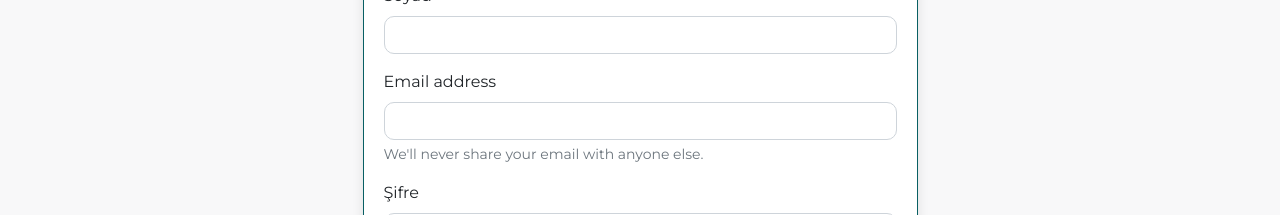
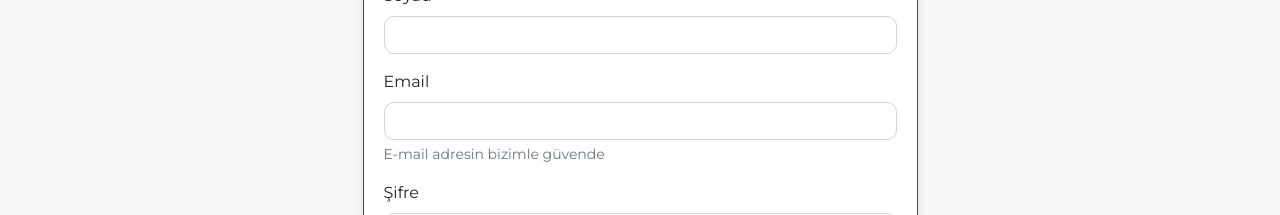
Before and after one commit to Oznursckn/Post-Overflow, a React (Create React App) app in the folder frontend/: page /register in a window 1280 px wide. Shown: the part 291-506 px from the top of the page. Built offline with nearby package versions, Linux system fonts and the light colour scheme.

Commit message:
uye olma eklendi

```diff
--- a/frontend/package.json
+++ b/frontend/package.json
@@ -40,5 +40,7 @@
       "last 1 firefox version",
       "last 1 safari version"
     ]
-  }
+  },
+
+  "proxy":"http://localhost:5000"
 }
--- a/frontend/src/components/News.jsx
+++ b/frontend/src/components/News.jsx
@@ -1,13 +1,30 @@
 import { Card, ListGroup } from "react-bootstrap";
+import axios from "axios";
+import { useEffect, useState } from "react";
 
 export default function News() {
+  const [news, setNews] = useState([]);
+  const [loading, setLoading] = useState(true);
+
+  useEffect(() => {
+    async function getNews() {
+      let response = await axios.get("/api/news");
+      setNews(response.data.filter(({ url }) => url !== null));
+      setLoading(false);
+    }
+    getNews();
+  }, []);
   return (
     <Card>
-      <Card.Header>News</Card.Header>
+      <Card.Header>Son Haberler</Card.Header>
       <ListGroup variant="flush">
-        <ListGroup.Item>Cras justo odio</ListGroup.Item>
-        <ListGroup.Item>Dapibus ac facilisis in</ListGroup.Item>
-        <ListGroup.Item>Vestibulum at eros</ListGroup.Item>
+        {loading
+          ? "loading"
+          : news.map(({ id, title, url }) => (
+              <a href={url} target="_blank" key={id}>
+                <ListGroup.Item>{title}</ListGroup.Item>
+              </a>
+            ))}
       </ListGroup>
     </Card>
   );
--- a/frontend/src/pages/Register.jsx
+++ b/frontend/src/pages/Register.jsx
@@ -1,18 +1,34 @@
 import { Card, Form, Button } from "react-bootstrap";
 import { useState } from "react";
+import { useHistory } from "react-router-dom";
+import axios from "axios";
 
 export default function Register() {
   const [email, setEmail] = useState("");
-  const [password1, setPassword1] = useState("");
+  const [password, setPassword] = useState("");
   const [password2, setPassword2] = useState("");
   const [name, setName] = useState("");
   const [lastName, setLastName] = useState("");
 
-  function controlPassword() {
-    if (password1 == password2) {
-      alert("şifreler eşleşiyor");
-    } else {
-      alert("şifreler eşleşmiyor");
+  const history = useHistory();
+
+  async function handleCreateUser(e) {
+    e.preventDefault();
+    if (password !== password2) {
+      alert("Şifreler eşleşmiyor");
+      return;
+    }
+
+    try {
+      await axios.post("/api/users", {
+        firstName: name,
+        lastName,
+        email,
+        password,
+      });
+      history.push("/login");
+    } catch (error) {
+      alert(error.response.data.message);
     }
   }
 
@@ -21,10 +37,11 @@ export default function Register() {
       <Card className=" register-card shadow">
         <Card.Body>
           <h1 className="text-center mb-3">Aramıza Katılın </h1>
-          <Form>
+          <Form onSubmit={handleCreateUser}>
             <Form.Group>
               <Form.Label>İsim</Form.Label>
               <Form.Control
+                required
                 type="text"
                 value={name}
                 onChange={(e) => setName(e.target.value)}
@@ -33,40 +50,48 @@ export default function Register() {
             <Form.Group>
               <Form.Label>Soyad</Form.Label>
               <Form.Control
+                required
                 type="text"
                 value={lastName}
                 onChange={(e) => setLastName(e.target.value)}
               />
             </Form.Group>
             <Form.Group controlId="formBasicEmail">
-              <Form.Label>Email address</Form.Label>
+              <Form.Label>Email</Form.Label>
               <Form.Control
+                required
                 type="email"
                 value={email}
                 onChange={(e) => setEmail(e.target.value)}
               />
               <Form.Text className="text-muted">
-                We'll never share your email with anyone else.
+                E-mail adresin bizimle güvende
               </Form.Text>
             </Form.Group>
 
             <Form.Group controlId="formBasicPassword">
               <Form.Label>Şifre</Form.Label>
               <Form.Control
+                required
+                minLength={6}
                 type="password"
-                value={password1}
-                onChange={(e) => setPassword1(e.target.value)}
+                value={password}
+                onChange={(e) => setPassword(e.target.value)}
               />
             </Form.Group>
             <Form.Group controlId="formBasicPassword">
               <Form.Label>Şifreyi Yeniden Gir</Form.Label>
               <Form.Control
+                required
+                minLength={6}
                 type="password"
                 value={password2}
                 onChange={(e) => setPassword2(e.target.value)}
               />
             </Form.Group>
-            <Button type="submit" className="w-100">Üye Ol</Button>
+            <Button type="submit" className="w-100">
+              Üye Ol
+            </Button>
           </Form>
         </Card.Body>
       </Card>
--- a/frontend/src/styles/theme.scss
+++ b/frontend/src/styles/theme.scss
@@ -11,7 +11,7 @@ $border-radius: 10px;
 //Renkler
 $primary: #085f63;
 $secondary: #49beb7;
-$link-color: #ff5959;
+$link-color: #49beb7;
 $light: white;
 
 $body-bg: #f8f8f9;
```
